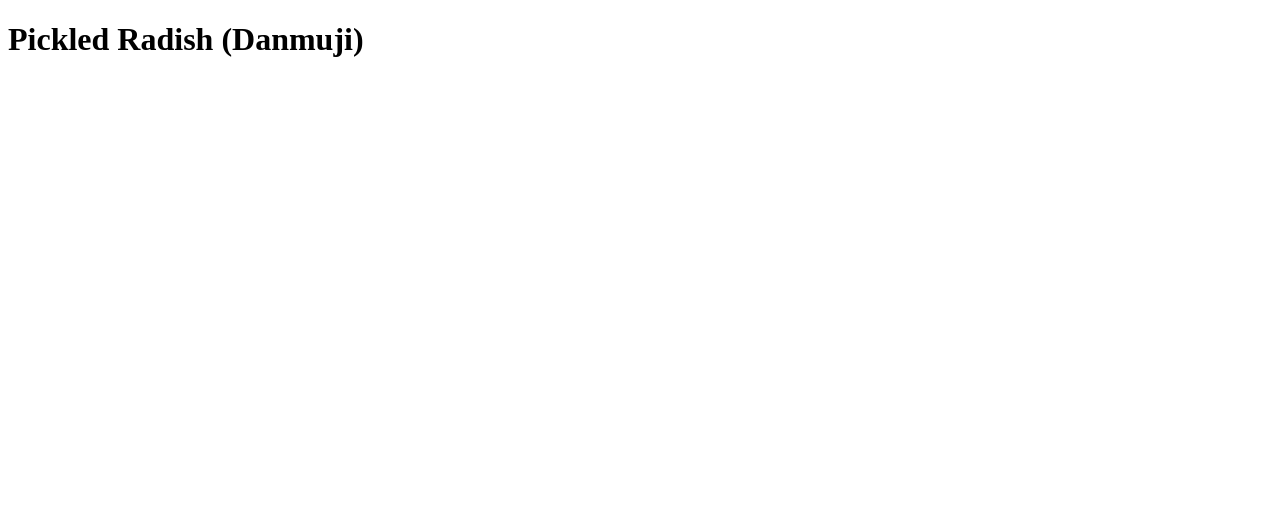
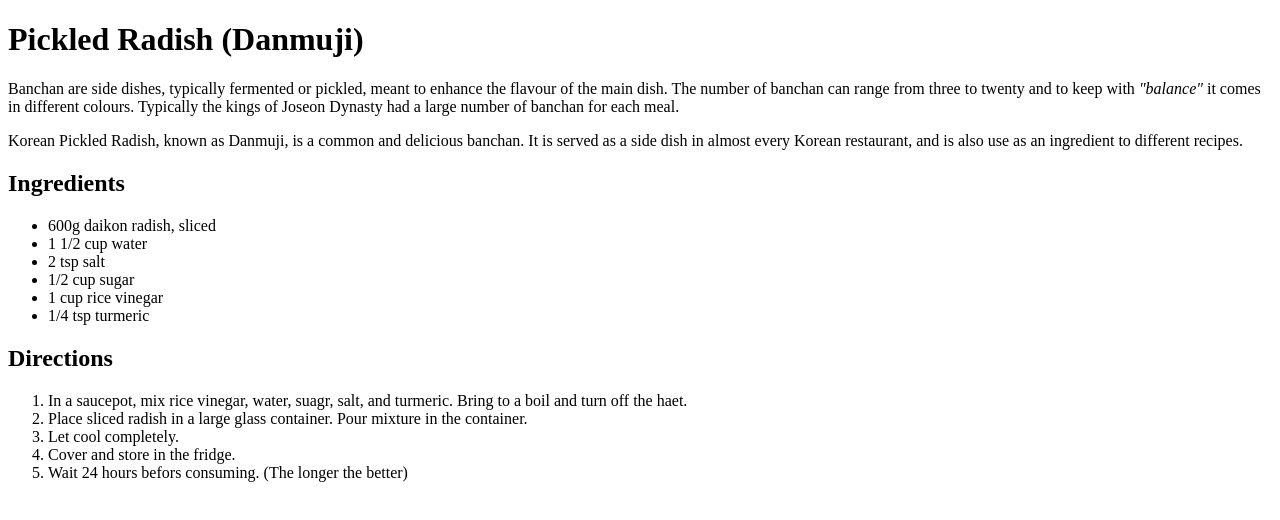
Before and after one commit to serenityn/odin-recipes, a plain HTML site: page recipes/radish.html in a window 1280 px wide. Drawn offline with Linux system fonts and the light colour scheme.

Commit message:
Add body to radish.html Link radish.html to index.html

```diff
--- a/recipes/radish.html
+++ b/recipes/radish.html
@@ -6,5 +6,26 @@
     </head>
     <body>
         <h1>Pickled Radish (Danmuji)</h1>
+        <p>Banchan are side dishes, typically fermented or pickled, meant to enhance the flavour of the main dish. The number of banchan can range from three to twenty and to keep with <em>"balance"</em> it comes in different colours. Typically the kings of Joseon Dynasty had a large number of banchan for each meal.</p>
+        <p>Korean Pickled Radish, known as Danmuji, is a common and delicious banchan. It is served as a side dish in almost every Korean restaurant, and is also use as an ingredient to different recipes.</p>
+
+        <h2>Ingredients</h2>
+        <ul>
+            <li>600g daikon radish, sliced</li>
+            <li>1 1/2 cup water</li>
+            <li>2 tsp salt</li>
+            <li>1/2 cup sugar</li>
+            <li>1 cup rice vinegar</li>
+            <li>1/4 tsp turmeric</li>
+        </ul>
+
+        <h2>Directions</h2>
+        <ol>
+            <li>In a saucepot, mix rice vinegar, water, suagr, salt, and turmeric. Bring to a boil and turn off the haet.</li>
+            <li>Place sliced radish in a large glass container. Pour mixture in the container.</li>
+            <li>Let cool completely.</li>
+            <li>Cover and store in the fridge.</li>
+            <li>Wait 24 hours befors consuming. (The longer the better)</li>
+        </ol>
     </body>
 </html>
```
Also changed, not shown: index.html (+1 -1 lines).
